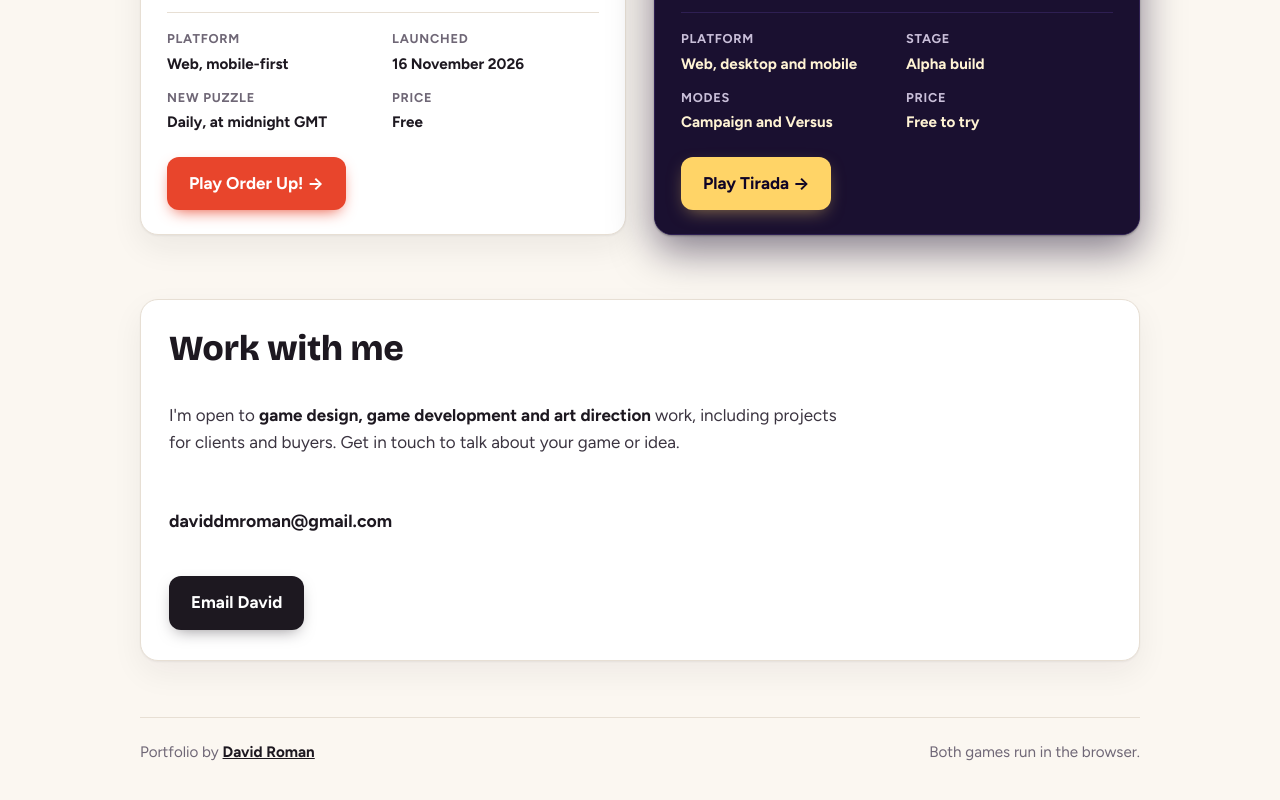
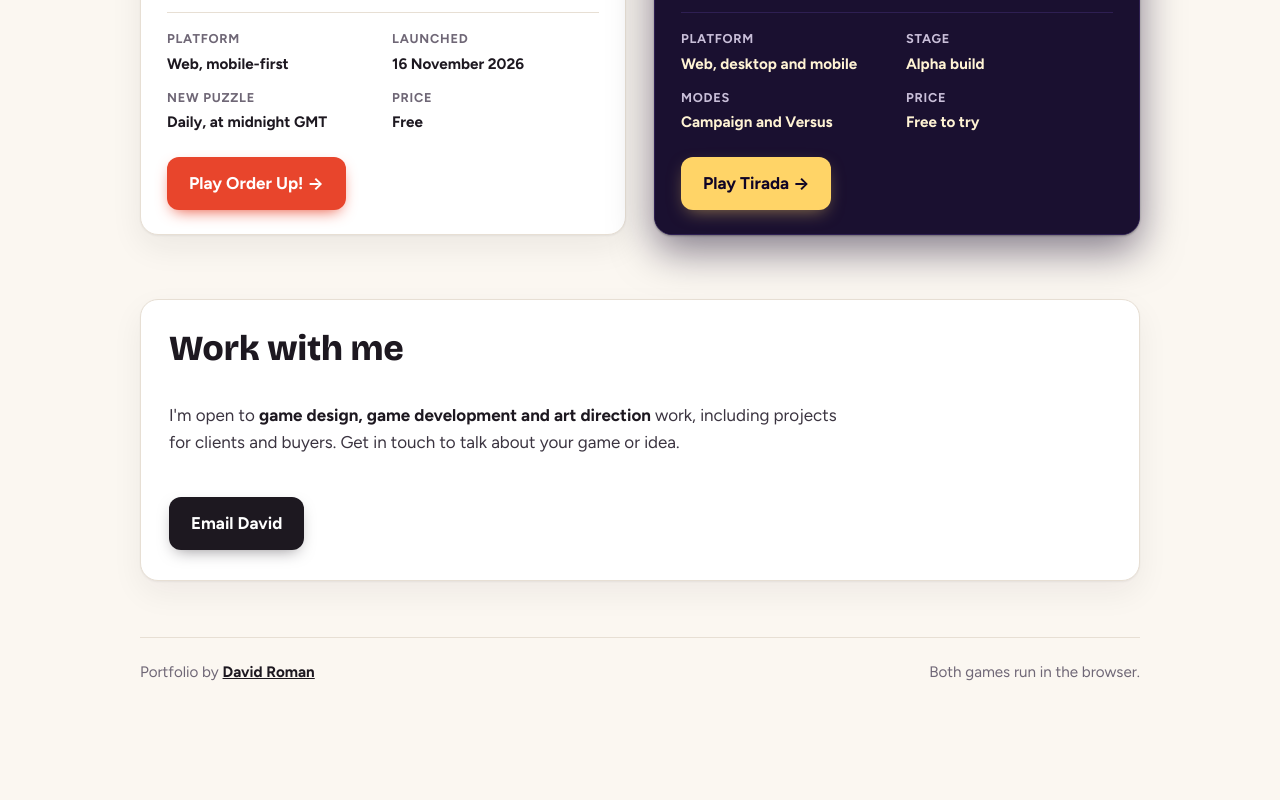
Before and after one commit to romanatordata-max/david-roman-portfolio, a plain HTML site: page index.html in a window 1280 px wide. Shown: the part 969-1769 px from the top of the page. After the commit the page ends 1693 px from the top, so only its background shows below. Drawn offline with nearby package versions, Linux system fonts and the light colour scheme.

Commit message:
Remove visible email address, keep Email David button
Co-Authored-By: Claude Haiku 5.5 <noreply@anthropic.com>
Claude-Session: https://claude.ai/code/session_01TL8a3dCjFQWzZY6e2QXJFo

```diff
--- a/index.html
+++ b/index.html
@@ -326,7 +326,6 @@ footer a { color: var(--ink); font-weight: 700; }
   <section class="work" aria-labelledby="work-title">
     <h2 class="section" id="work-title">Work with me</h2>
     <p>I'm open to <strong>game design, game development and art direction</strong> work, including projects for clients and buyers. Get in touch to talk about your game or idea.</p>
-    <p class="contact-line">daviddmroman@gmail.com</p>
     <div class="actions">
       <a class="btn" href="mailto:daviddmroman@gmail.com">Email David</a>
     </div>
```
